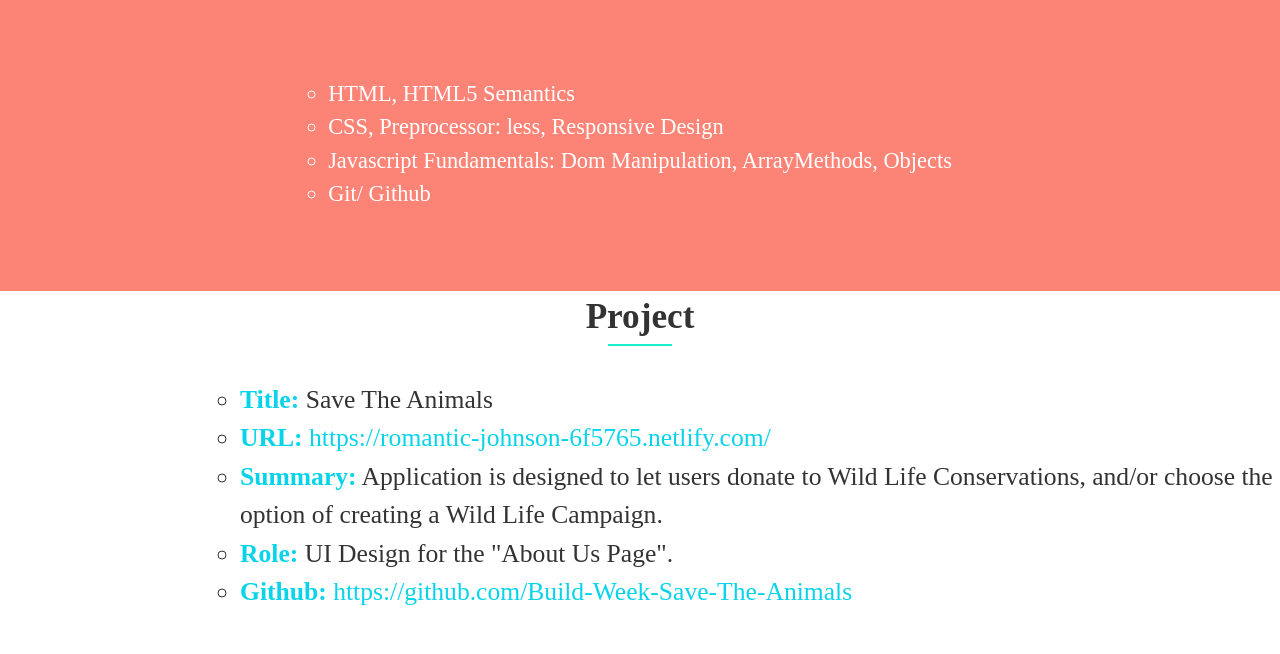
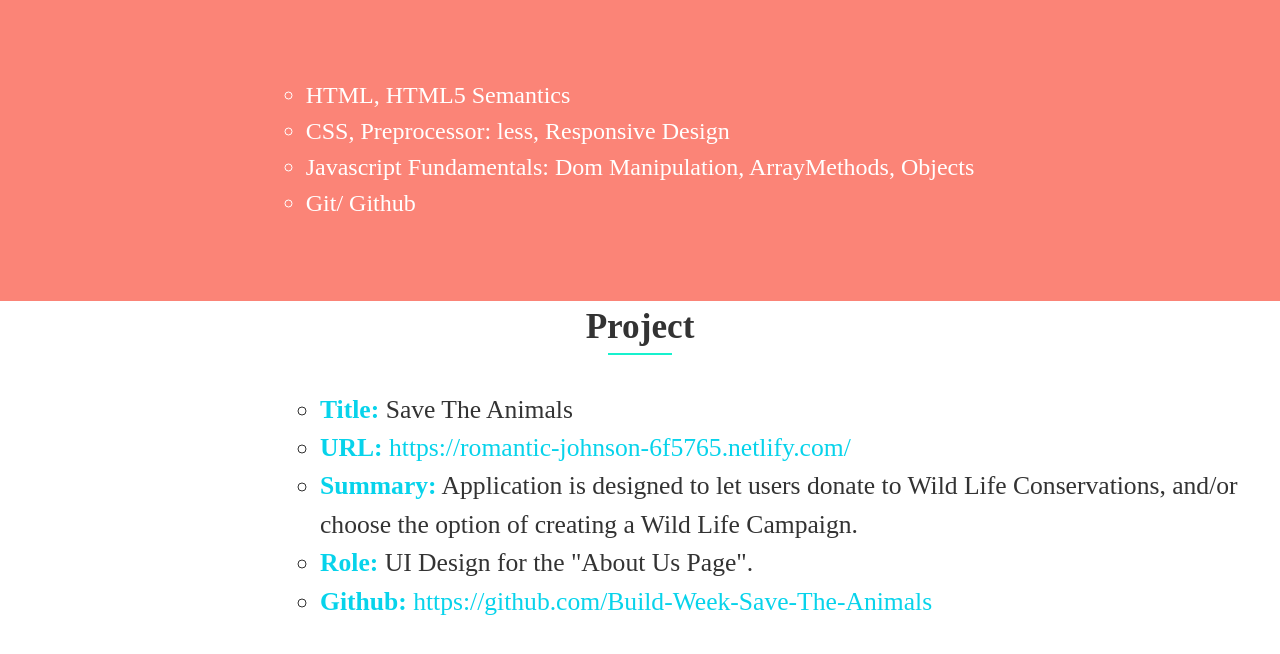
Before and after one commit to Gabe0214/Portfolio-Artifacts, a plain HTML site: page index.html in a window 1280 px wide. Shown: the part 684-1338 px from the top of the page. Drawn offline with Linux system fonts and the light colour scheme; a web font is replaced by a local one.

Commit message:
fixed some minor issues

```diff
--- a/less/project.less
+++ b/less/project.less
@@ -4,7 +4,7 @@
         .displayFlex(row, center);
             align-content: center;
             align-items: center;
-            margin-left: 15rem;
+            margin-left: 20rem;
 
             @media @tablet {
                 margin: 0 12rem;
--- a/less/skills.less
+++ b/less/skills.less
@@ -65,7 +65,7 @@
                 }
 
                 li{
-                   font-size: 1.4rem;
+                   font-size: 1.5rem;
                    color:#fff;
                 }
             }
```
Also changed, not shown: css/index.css.
